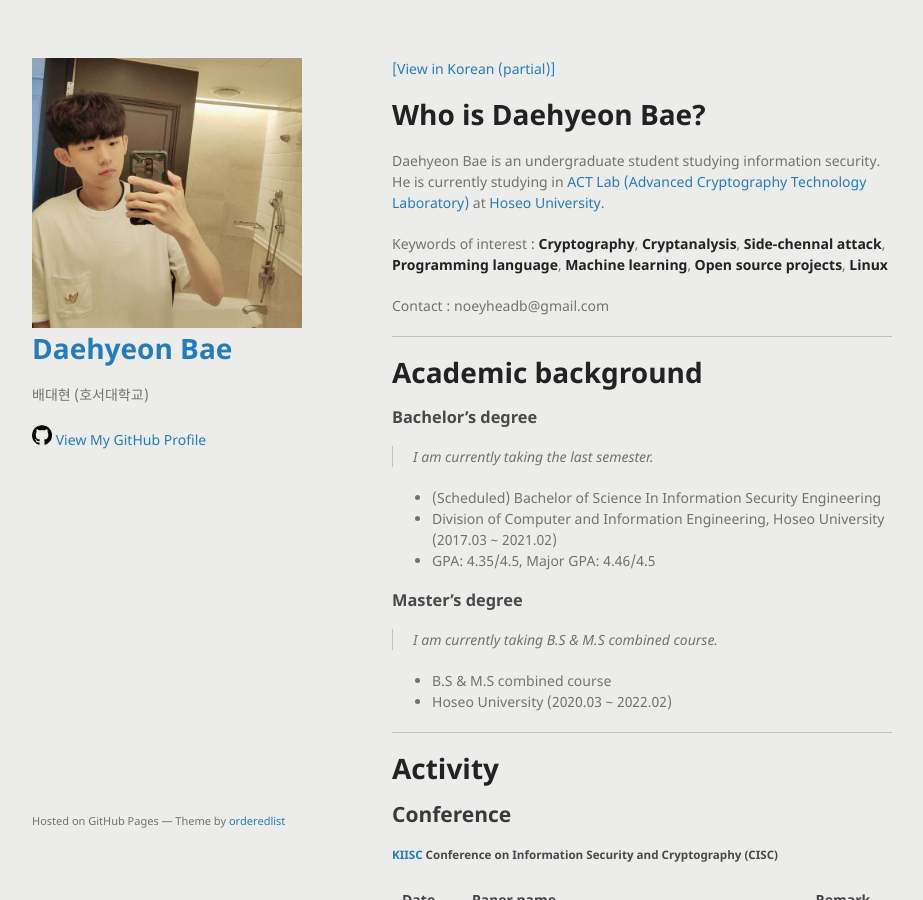
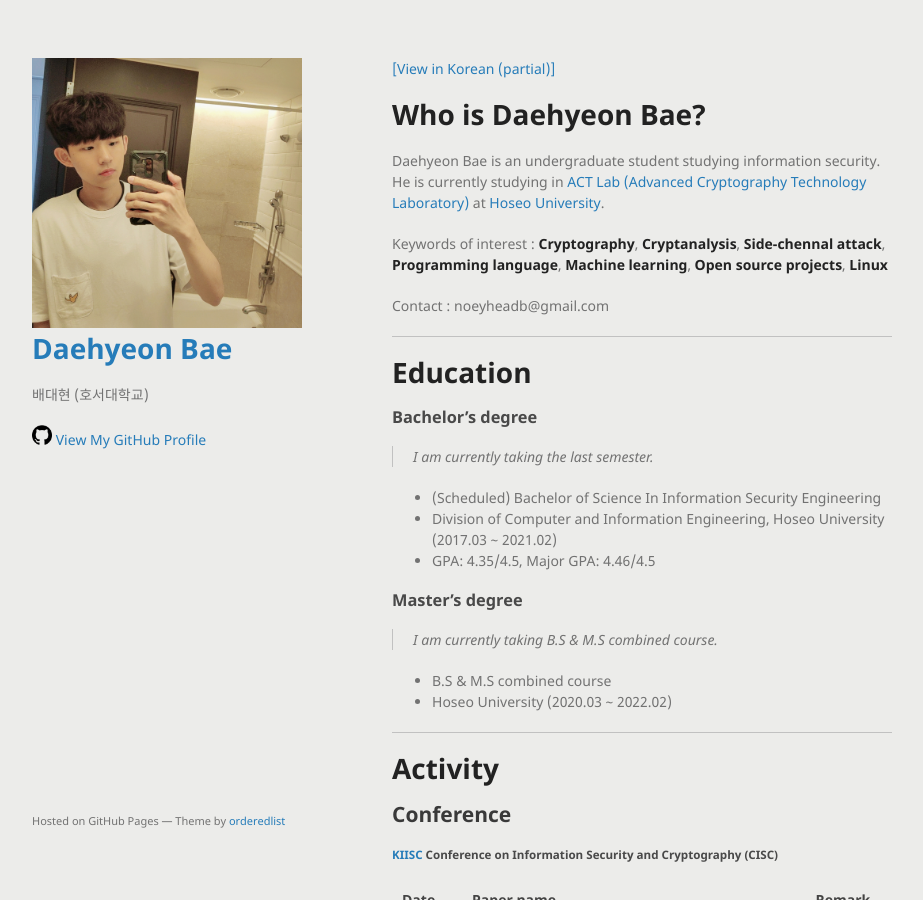
Before and after one commit to noeyheadb/noeyheadb.github.io, a Jekyll site: the page built from index.md, in a window 1280 px wide and 900 px high. Shown: the whole window, without its empty margins (178-1101 px from the left). Built offline with Jekyll 4.4.1, drawn with Linux system fonts in a browser that asks for light colours.

Commit message:
💄 Rename 'Academic background' -> 'Education'

```diff
--- a/index.md
+++ b/index.md
@@ -14,7 +14,7 @@ Contact :  noeyheadb@gmail.com
 
 ---
 
-# Academic background
+# Education
 
 ### Bachelor's degree
 
```
Also changed, not shown: kor.md (+1 -1 lines).
